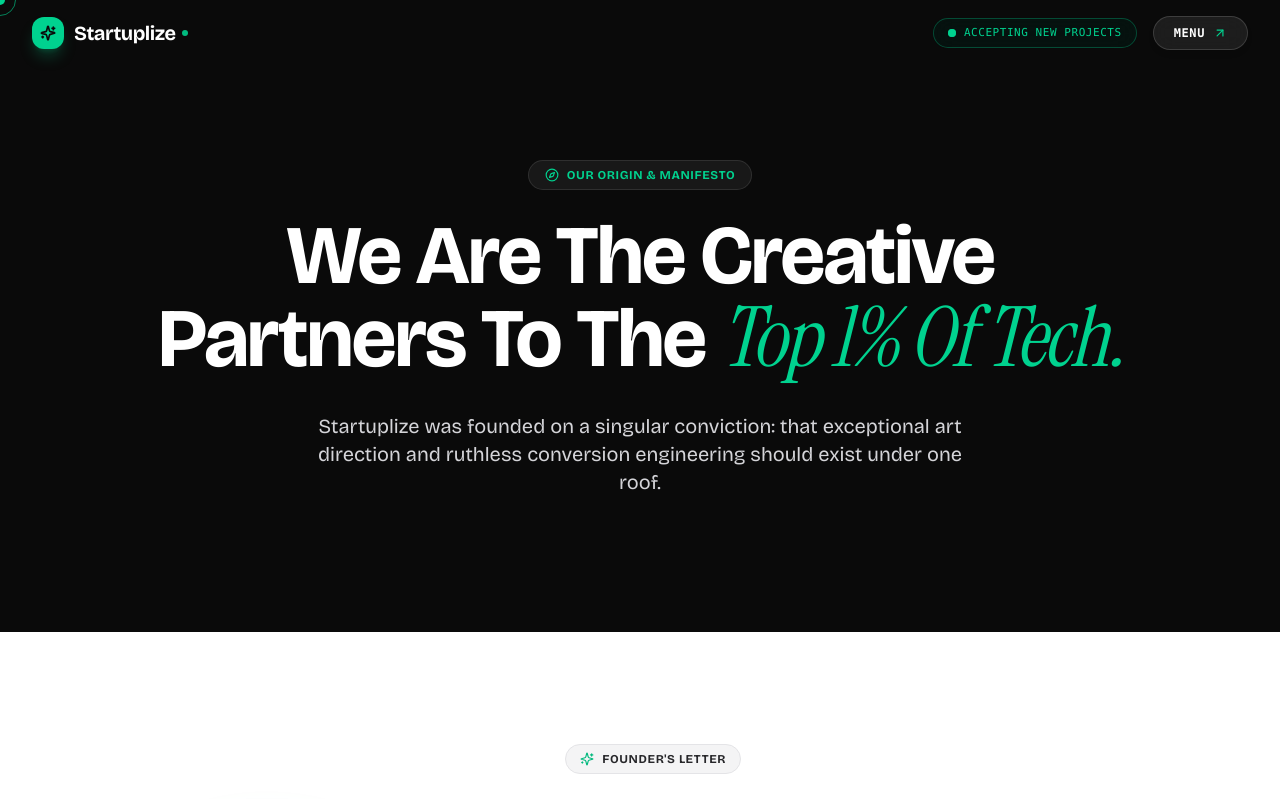
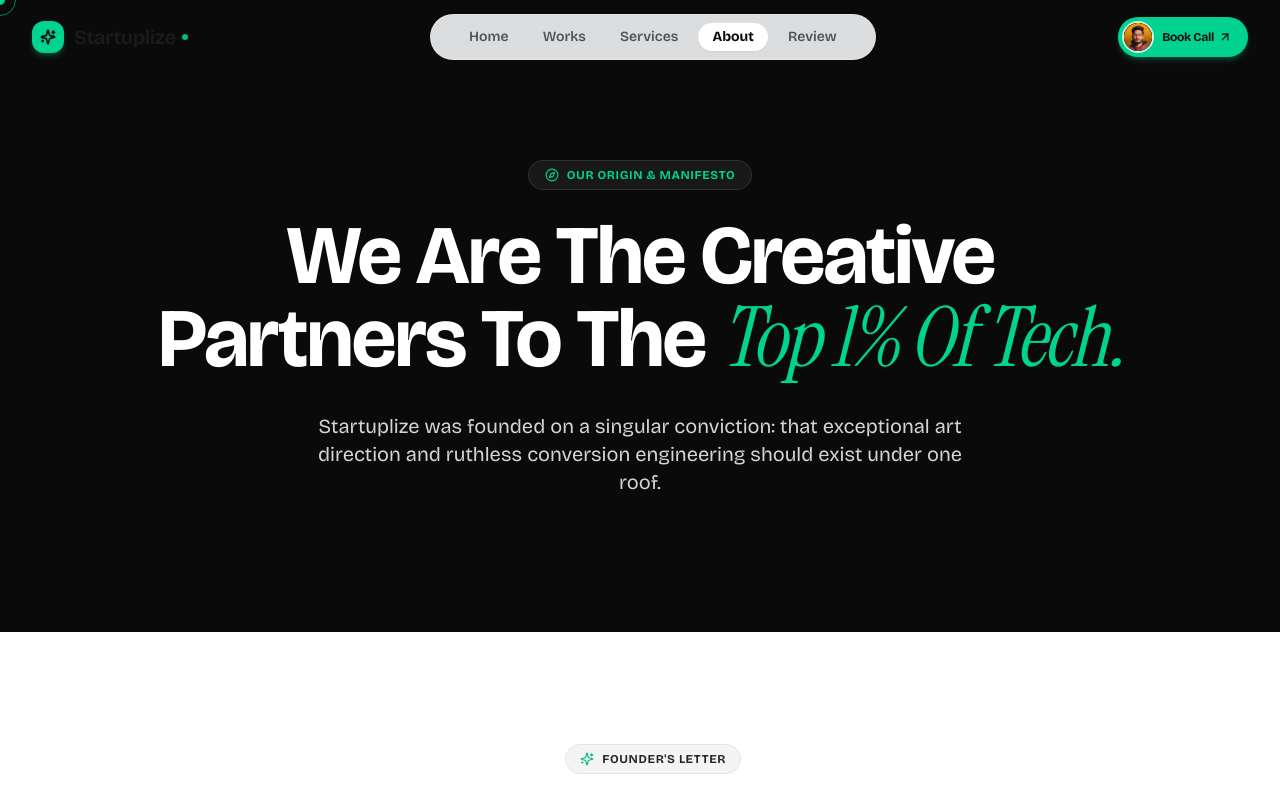
Before and after one commit to Mahathir-Gunjon/Startuplize, a Next.js app: page /about in a window 1280 px wide. Shown: the top 799 px of the page. Built offline with nearby package versions, Linux system fonts and the light colour scheme.

Commit message:
feat: redesign Navbar with centered pill nav & mint avatar, left-aligned rounded hero card with new H1, and client logo marquee

```diff
--- a/components/Navbar.tsx
+++ b/components/Navbar.tsx
@@ -1,19 +1,27 @@
 "use client";
 
 import React, { useState, useEffect } from "react";
+import Image from "next/image";
 import Link from "next/link";
 import { usePathname } from "next/navigation";
-import { Sparkles, ArrowUpRight, X } from "lucide-react";
+import { Sparkles, ArrowUpRight, Menu, X } from "lucide-react";
 import { cn } from "@/lib/utils";
-import FloatingMenu from "./FloatingMenu";
 
 interface NavbarProps {
   onOpenBooking: () => void;
 }
 
+const NAV_LINKS = [
+  { name: "Home", href: "/" },
+  { name: "Works", href: "/portfolio" },
+  { name: "Services", href: "/services" },
+  { name: "About", href: "/about" },
+  { name: "Review", href: "/testimonials" },
+];
+
 export default function Navbar({ onOpenBooking }: NavbarProps) {
   const [scrolled, setScrolled] = useState(false);
-  const [menuOpen, setMenuOpen] = useState(false);
+  const [mobileMenuOpen, setMobileMenuOpen] = useState(false);
   const pathname = usePathname();
 
   useEffect(() => {
@@ -24,34 +32,33 @@
     return () => window.removeEventListener("scroll", handleScroll);
   }, []);
 
-  // Automatically close menu on route navigation
+  // Automatically close mobile menu on route change
   useEffect(() => {
-    setMenuOpen(false);
+    setMobileMenuOpen(false);
   }, [pathname]);
 
   return (
-    <>
     <header
       className={cn(
-          "fixed top-0 left-0 right-0 z-50 transition-all duration-300 px-4 sm:px-6 lg:px-8 py-4",
+        "fixed top-0 left-0 right-0 z-50 transition-all duration-300 px-4 sm:px-6 lg:px-8 py-3.5",
         scrolled
-            ? "bg-[#0A0A0A]/90 backdrop-blur-xl border-b border-white/10 shadow-2xl"
+          ? "bg-[#FAFAFA]/90 backdrop-blur-xl border-b border-zinc-200/80 shadow-sm"
           : "bg-transparent"
       )}
     >
       <div className="max-w-[1366px] mx-auto flex items-center justify-between">
         {/* =========================================================================
-              1. BRAND LOGO (Left)
+            1. FAR LEFT: BRAND LOGO
             ========================================================================= */}
         <Link
           href="/"
-            className="flex items-center gap-2.5 group focus:outline-none"
+          className="flex items-center gap-2.5 group focus:outline-none shrink-0"
         >
-            <div className="w-8 h-8 rounded-xl bg-[#00D28F] flex items-center justify-center shadow-lg shadow-[#00D28F]/25 group-hover:scale-105 transition-transform duration-300">
+          <div className="w-8 h-8 rounded-xl bg-[#00D28F] flex items-center justify-center shadow-md shadow-[#00D28F]/25 group-hover:scale-105 transition-transform duration-300">
             <Sparkles className="w-4 h-4 text-[#0A0A0A] stroke-[2.5]" />
           </div>
           <div className="flex items-center gap-1.5">
-              <span className="text-xl font-bold tracking-tight text-white font-sans">
+            <span className="text-xl font-bold tracking-tight text-[#1A1A1A] font-sans">
               Startuplize
             </span>
             <span className="w-1.5 h-1.5 rounded-full bg-[#00D28F] inline-block animate-pulse" />
@@ -59,51 +66,95 @@
         </Link>
 
         {/* =========================================================================
-              2. RIGHT ACTIONS: Availability Status Pill + Clean Menu Toggle Button
+            2. CENTER: LIGHT-GRAY PILL-SHAPED NAVIGATION LINKS
             ========================================================================= */}
-          <div className="flex items-center gap-3 sm:gap-4">
-            {/* Availability Status Badge */}
-            <div className="hidden sm:flex items-center gap-2 px-3.5 py-1.5 rounded-full bg-[#051511]/80 border border-[#00D28F]/30 text-[#00D28F] text-[11px] font-mono font-medium tracking-wider uppercase backdrop-blur-md">
-              <span className="relative flex h-2 w-2">
-                <span className="animate-ping absolute inline-flex h-full w-full rounded-full bg-[#00D28F] opacity-75" />
-                <span className="relative inline-flex rounded-full h-2 w-2 bg-[#00D28F]" />
-              </span>
-              <span>ACCEPTING NEW PROJECTS</span>
+        <nav className="hidden md:flex items-center gap-1.5 rounded-full bg-gray-100/90 border border-gray-200/80 px-6 py-2 shadow-sm backdrop-blur-md">
+          {NAV_LINKS.map((link) => {
+            const isActive = pathname === link.href;
+            return (
+              <Link
+                key={link.name}
+                href={link.href}
+                className={cn(
+                  "px-3.5 py-1 text-xs sm:text-sm font-semibold rounded-full transition-all duration-200",
+                  isActive
+                    ? "bg-white text-[#0A0A0A] shadow-sm font-bold"
+                    : "text-zinc-600 hover:text-black hover:bg-white/60"
+                )}
+              >
+                {link.name}
+              </Link>
+            );
+          })}
+        </nav>
+
+        {/* =========================================================================
+            3. FAR RIGHT: USER AVATAR INSIDE SOLID MINT GREEN PILL
+            ========================================================================= */}
+        <div className="flex items-center gap-3 shrink-0">
+          {/* Solid Mint Green Pill with Avatar */}
+          <button
+            onClick={onOpenBooking}
+            className="group inline-flex items-center gap-2.5 pl-1.5 pr-4 py-1.5 bg-[#00D28F] hover:bg-[#00B87D] rounded-full shadow-md shadow-[#00D28F]/25 hover:scale-105 active:scale-95 transition-all duration-200 cursor-pointer"
+          >
+            {/* User Profile Avatar */}
+            <div className="relative w-7 h-7 rounded-full overflow-hidden ring-2 ring-white/80 bg-zinc-900 shrink-0">
+              <Image
+                src="/images/founder.jpg"
+                alt="Mahathir Founder Avatar"
+                fill
+                sizes="28px"
+                className="object-cover"
+              />
             </div>
 
-            {/* Menu Toggle Button */}
+            {/* Label / CTA */}
+            <span className="text-xs font-bold text-[#0A0A0A] tracking-tight font-sans whitespace-nowrap flex items-center gap-1">
+              <span>Book Call</span>
+              <ArrowUpRight className="w-3.5 h-3.5 text-[#0A0A0A] group-hover:translate-x-0.5 group-hover:-translate-y-0.5 transition-transform" />
+            </span>
+          </button>
+
+          {/* Mobile Menu Toggle Button */}
           <button
-              onClick={(e) => {
-                e.stopPropagation();
-                setMenuOpen(!menuOpen);
-              }}
-              aria-label={menuOpen ? "Close menu" : "Open menu"}
-              className={cn(
-                "group relative inline-flex items-center justify-center gap-2 px-4 sm:px-5 py-2 rounded-full font-mono text-xs font-semibold tracking-wider transition-all duration-300 cursor-pointer border",
-                menuOpen
-                  ? "bg-[#00D28F] text-[#0A0A0A] border-[#00D28F] shadow-lg shadow-[#00D28F]/30 scale-105"
-                  : "bg-white/[0.08] hover:bg-white/[0.15] text-white border-white/15 hover:border-[#00D28F]/50 shadow-md backdrop-blur-md"
-              )}
+            onClick={() => setMobileMenuOpen(!mobileMenuOpen)}
+            className="p-2 rounded-full bg-gray-100 border border-gray-200 text-zinc-800 md:hidden flex items-center justify-center cursor-pointer"
+            aria-label="Toggle menu"
           >
-              <span>{menuOpen ? "CLOSE" : "MENU"}</span>
-              {menuOpen ? (
-                <X className="w-3.5 h-3.5 text-[#0A0A0A]" />
-              ) : (
-                <ArrowUpRight className="w-3.5 h-3.5 text-[#00D28F] group-hover:translate-x-0.5 group-hover:-translate-y-0.5 transition-transform" />
-              )}
+            {mobileMenuOpen ? <X className="w-4 h-4" /> : <Menu className="w-4 h-4" />}
           </button>
         </div>
       </div>
+
+      {/* Mobile Drawer Menu */}
+      {mobileMenuOpen && (
+        <div className="md:hidden mt-3 max-w-[1366px] mx-auto bg-white/95 backdrop-blur-xl border border-zinc-200/90 rounded-3xl p-6 shadow-xl flex flex-col space-y-3">
+          {NAV_LINKS.map((link) => (
+            <Link
+              key={link.name}
+              href={link.href}
+              className={cn(
+                "px-4 py-2.5 rounded-2xl text-sm font-semibold transition-colors",
+                pathname === link.href
+                  ? "bg-zinc-100 text-[#00A870] font-bold"
+                  : "text-zinc-700 hover:bg-zinc-50"
+              )}
+            >
+              {link.name}
+            </Link>
+          ))}
+          <button
+            onClick={() => {
+              setMobileMenuOpen(false);
+              onOpenBooking();
+            }}
+            className="w-full py-3 px-4 rounded-full bg-[#00D28F] text-[#0A0A0A] font-bold text-xs uppercase tracking-wider flex items-center justify-center gap-2 mt-2"
+          >
+            <span>Book Discovery Call</span>
+            <ArrowUpRight className="w-4 h-4" />
+          </button>
+        </div>
+      )}
     </header>
-
-      {/* =========================================================================
-          3. BAYFI-STYLE FLOATING RIGHT-ALIGNED MENU CARD
-          ========================================================================= */}
-      <FloatingMenu
-        isOpen={menuOpen}
-        onClose={() => setMenuOpen(false)}
-        onOpenBooking={onOpenBooking}
-      />
-    </>
   );
 }
```
Also changed, not shown: components/Hero.tsx (+29 -70 lines), components/Marquee.tsx (+46 -53 lines). Lines whose indentation alone changed are shown as unchanged.
